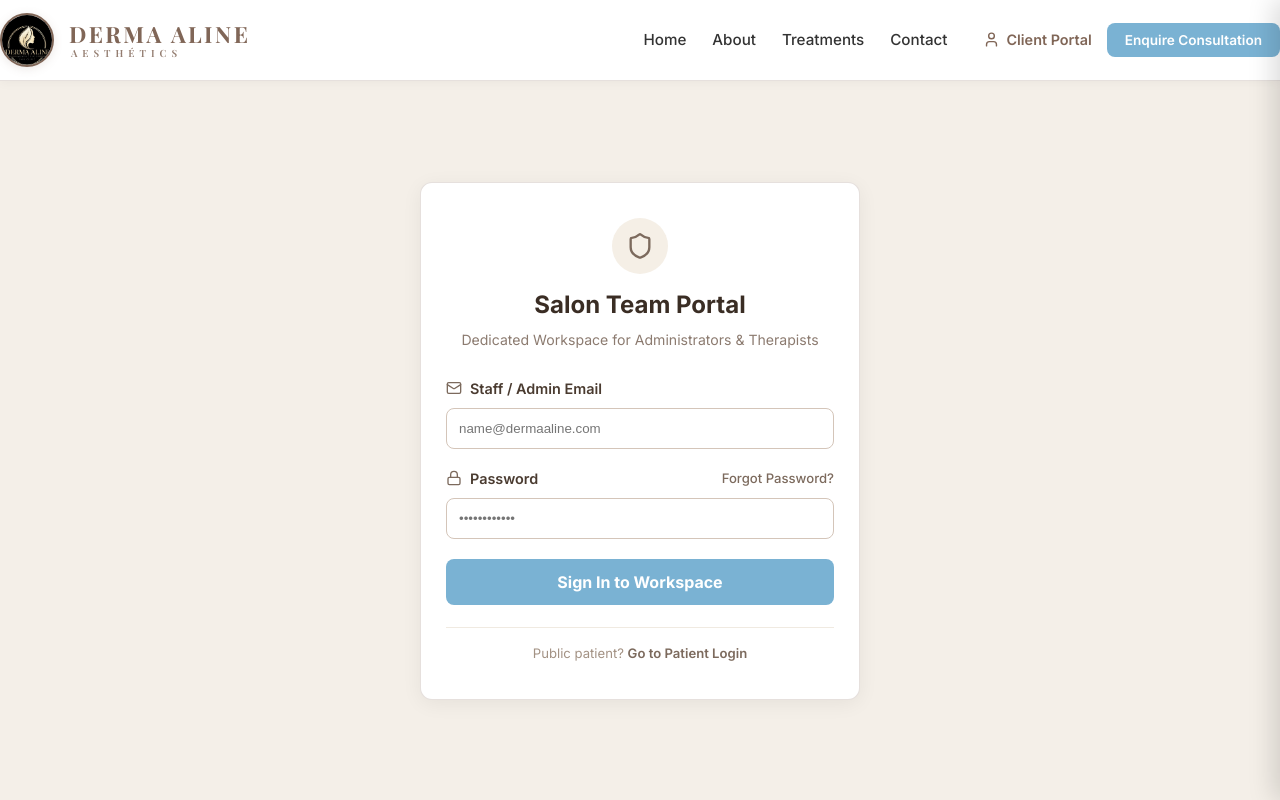
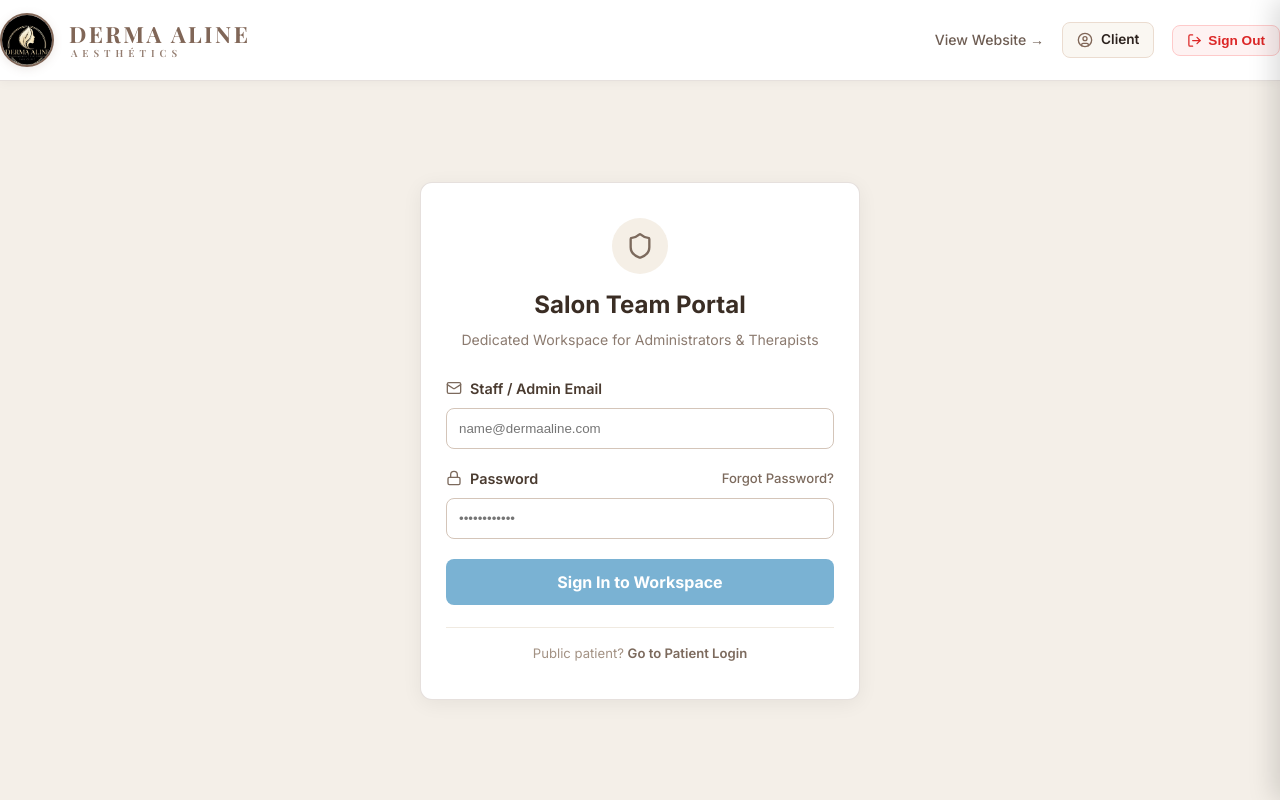
Before and after one commit to Apurv-dwivedi/derma_aline, a React (Vite) app in the folder frontend/: page /admin-login in a window 1280 px wide. Shown: the top 800 px of the page. Built offline with nearby package versions, Linux system fonts and the light colour scheme; no server answers; a web font is replaced by a local one.

Commit message:
Adopt dedicated portal navbar mode when inside staff/admin workspace and update clinic phone to +91 87007 51880

```diff
--- a/frontend/src/components/layout/Footer.jsx
+++ b/frontend/src/components/layout/Footer.jsx
@@ -53,8 +53,8 @@ const Footer = () => {
             <p style={{ marginBottom: '10px' }}>First Floor, F-121, near Roshan di Kulfi, Main Market, Block F, Rajouri Garden, New Delhi, 110027</p>
             <p style={{ marginBottom: '15px', color: '#ffffff', display: 'flex', alignItems: 'center', gap: '8px', flexWrap: 'wrap' }}>
               <Phone size={15} color="var(--color-accent, #c5a880)" />
-              <a href="tel:9319544704" style={{ color: '#ffffff', textDecoration: 'none' }}>+91 93195 44704</a>,
-              <a href="tel:8700751880" style={{ color: '#ffffff', textDecoration: 'none' }}>87007 51880</a>
+              <a href="tel:8700751880" style={{ color: '#ffffff', textDecoration: 'none' }}>+91 87007 51880</a>,
+              <a href="tel:9319544704" style={{ color: '#ffffff', textDecoration: 'none' }}>+91 93195 44704</a>
             </p>
 
             <Link to="/contact" style={{ display: 'inline-block', backgroundColor: 'var(--color-accent, #c5a880)', color: '#2C221E', padding: '8px 16px', borderRadius: '8px', fontWeight: '700', fontSize: '0.82rem', textDecoration: 'none', textTransform: 'uppercase', letterSpacing: '1px' }}>
--- a/frontend/src/components/layout/Navbar.jsx
+++ b/frontend/src/components/layout/Navbar.jsx
@@ -44,6 +44,9 @@ const Navbar = () => {
     const isClient = userRole === 'CUSTOMER' || userRole === 'PATIENT';
     const isOwner = userRole === 'ADMIN' || userRole === 'SUPER_ADMIN';
     const isStaff = userRole === 'STAFF';
+    const isPortalRoute = location.pathname.startsWith('/staff') ||
+                          location.pathname.startsWith('/admin') ||
+                          location.pathname.startsWith('/client/dashboard');
 
     return (
         <header className="navbar">
@@ -97,27 +100,95 @@ const Navbar = () => {
 
                 {/* Desktop Navigation Links (Hidden on Mobile) */}
                 <nav className="nav-links desktop-nav">
+                    {isPortalRoute ? (
+                        /* Dedicated Internal Portal Navigation Mode */
+                        <div style={{ display: 'flex', alignItems: 'center', gap: '18px' }}>
+                            {isStaff && (
+                                <span style={{
+                                    padding: '5px 14px',
+                                    borderRadius: '20px',
+                                    backgroundColor: '#e0f2fe',
+                                    color: '#0369a1',
+                                    fontSize: '0.78rem',
+                                    fontWeight: '700',
+                                    letterSpacing: '0.04em'
+                                }}>
+                                    STAFF OPERATIONS PORTAL
+                                </span>
+                            )}
+                            {isOwner && (
+                                <span style={{
+                                    padding: '5px 14px',
+                                    borderRadius: '20px',
+                                    backgroundColor: '#fef3c7',
+                                    color: '#92400e',
+                                    fontSize: '0.78rem',
+                                    fontWeight: '700',
+                                    letterSpacing: '0.04em'
+                                }}>
+                                    OWNER EXECUTIVE SUITE
+                                </span>
+                            )}
+                            {isClient && (
+                                <span style={{
+                                    padding: '5px 14px',
+                                    borderRadius: '20px',
+                                    backgroundColor: '#f0eae1',
+                                    color: '#806657',
+                                    fontSize: '0.78rem',
+                                    fontWeight: '700',
+                                    letterSpacing: '0.04em'
+                                }}>
+                                    CLIENT PRIVATE SUITE
+                                </span>
+                            )}
+
+                            <Link to="/" className="nav-link" style={{ fontSize: '0.88rem', color: '#6e5d53', textDecoration: 'none', fontWeight: '500' }}>
+                                View Website &rarr;
+                            </Link>
+
+                            <div style={{
+                                display: 'flex',
+                                alignItems: 'center',
+                                gap: '8px',
+                                fontSize: '0.85rem',
+                                color: '#2c221e',
+                                fontWeight: '600',
+                                backgroundColor: '#faf7f2',
+                                padding: '6px 14px',
+                                borderRadius: '8px',
+                                border: '1px solid #ebdcd0'
+                            }}>
+                                <UserCircle size={16} color="#806657" />
+                                <span>{userName || (isStaff ? 'Staff Member' : isOwner ? 'Administrator' : 'Client')}</span>
+                            </div>
+
+                            <button
+                                onClick={handleLogout}
+                                style={{
+                                    color: '#dc2626',
+                                    display: 'flex',
+                                    alignItems: 'center',
+                                    gap: '6px',
+                                    background: '#fef2f2',
+                                    border: '1px solid #fecaca',
+                                    padding: '7px 14px',
+                                    borderRadius: '8px',
+                                    cursor: 'pointer',
+                                    fontWeight: '600',
+                                    fontSize: '0.85rem'
+                                }}
+                            >
+                                <LogOut size={15} /> Sign Out
+                            </button>
+                        </div>
+                    ) : (
+                        /* Public Website Navigation Mode */
+                        <>
                             <Link to="/" className="nav-link">Home</Link>
                             <Link to="/about" className="nav-link">About</Link>
                             <Link to="/treatments" className="nav-link">Treatments</Link>
                             <Link to="/contact" className="nav-link">Contact</Link>
-
-                    {/* Role-Specific Portal Shortcuts */}
-                    {isLoggedIn && isOwner && (
-                        <Link to="/admin" className="nav-link" style={{ fontWeight: '700', color: '#806657' }}>
-                            Executive Suite
-                        </Link>
-                    )}
-                    {isLoggedIn && isStaff && (
-                        <Link to="/staff" className="nav-link" style={{ fontWeight: '700', color: '#0369a1' }}>
-                            Staff Workspace
-                        </Link>
-                    )}
-                    {isLoggedIn && isClient && (
-                        <Link to="/client/dashboard" className="nav-link" style={{ fontWeight: '700', color: '#806657' }}>
-                            Client Suite
-                        </Link>
-                    )}
 
                             <div style={{ display: 'flex', alignItems: 'center', gap: '15px', marginLeft: '10px' }}>
                                 {!isLoggedIn ? (
@@ -133,17 +204,19 @@ const Navbar = () => {
                                     </>
                                 ) : (
                                     <>
+                                        <Link to={isOwner ? "/admin" : isStaff ? "/staff" : "/client/dashboard"}>
+                                            <button className="btn-primary" style={{ padding: '9px 18px', fontSize: '0.85rem' }}>
+                                                {isOwner ? "Executive Suite" : isStaff ? "Staff Workspace" : "My Dashboard"}
+                                            </button>
+                                        </Link>
                                         <button onClick={handleLogout} style={{ color: '#ef4444', display: 'flex', alignItems: 'center', gap: '6px', background: 'none', border: 'none', cursor: 'pointer', fontWeight: '600', fontSize: '0.9rem' }}>
                                             <LogOut size={16} /> Sign Out
                                         </button>
-                                <Link to={isOwner ? "/admin" : isStaff ? "/staff" : "/client/dashboard"}>
-                                    <button className="btn-primary" style={{ padding: '9px 18px', fontSize: '0.85rem' }}>
-                                        My Dashboard
-                                    </button>
-                                </Link>
                                     </>
                                 )}
                             </div>
+                        </>
+                    )}
                 </nav>
 
                 {/* Mobile Hamburger Toggle Button (Hidden on Desktop) */}
--- a/frontend/src/pages/AdminDashboard.jsx
+++ b/frontend/src/pages/AdminDashboard.jsx
@@ -46,7 +46,7 @@ const AdminDashboard = () => {
   const [settings, setSettings] = useState({
     clinicName: 'DERMA ALINE AESTHÉTICS SKIN CLINIC',
     contactEmail: 'dermaalineskinaesthetics@gmail.com',
-    contactPhone: '+91 6392194139',
+    contactPhone: '+91 87007 51880',
     address: 'Derma Aline Aesthétics Clinic, Luxury Care Suite',
     openingHours: 'Mon - Sat: 10:00 AM - 08:00 PM',
     generalInformation: 'Premier aesthetic skin clinic providing tailored clinical treatments, skin rejuvenation, and luxury dermatological care.'
```
Also changed, not shown: frontend/src/pages/Contact.jsx (+4 -4 lines), 1 other file (tests, documents, lock files or other folders). Lines whose indentation alone changed are shown as unchanged.
